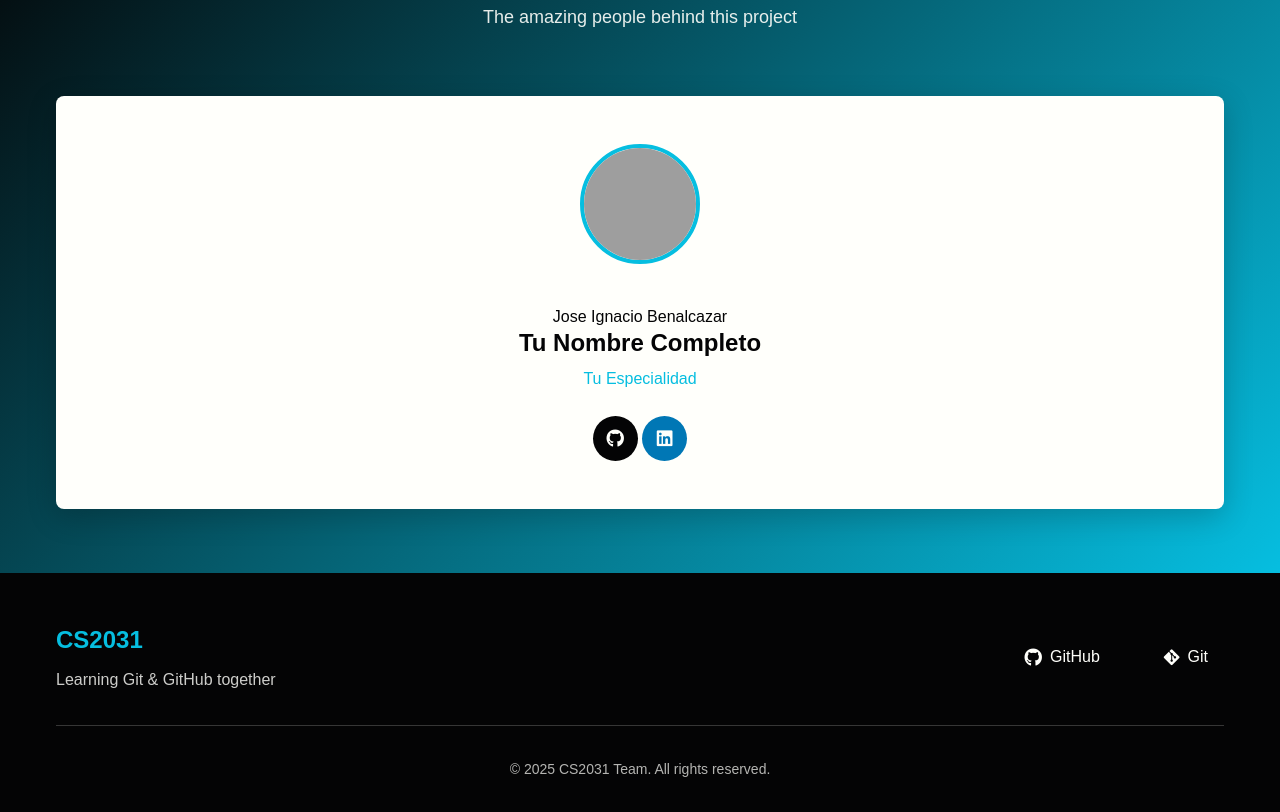
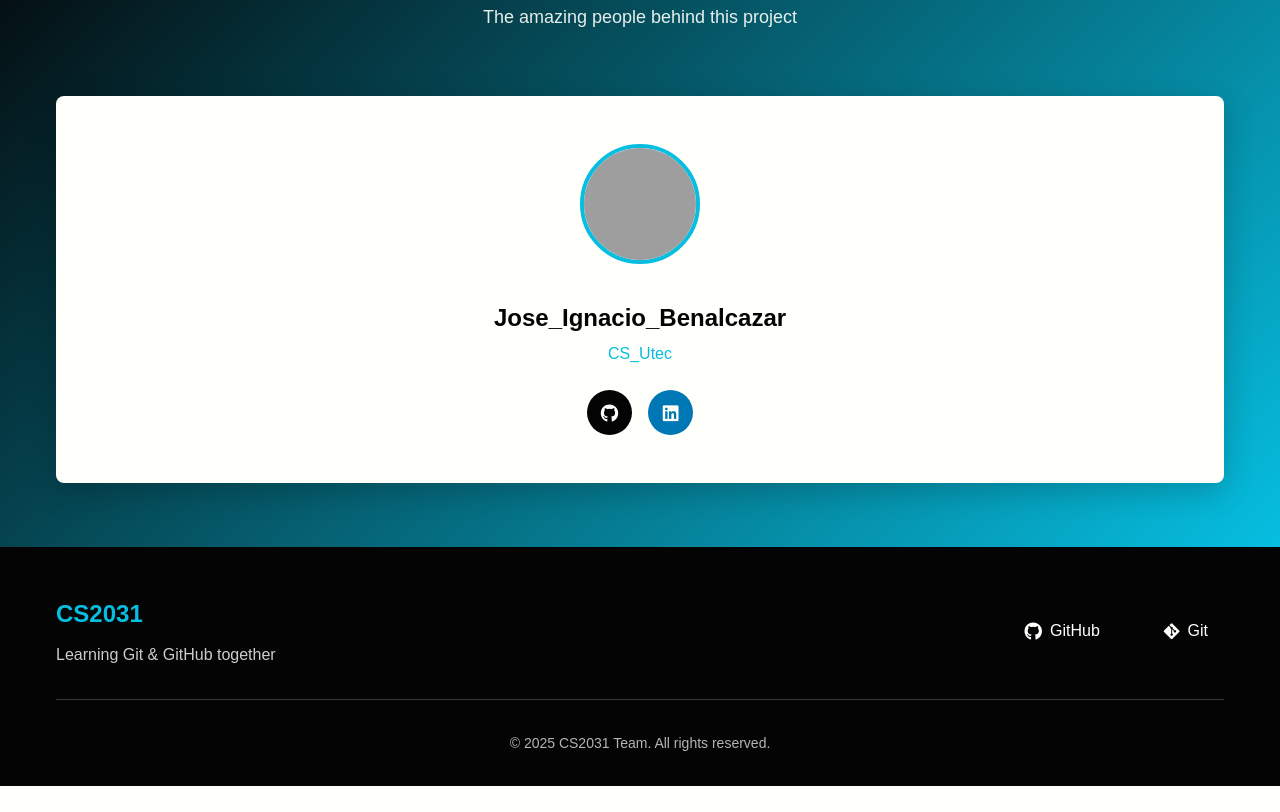
Before and after one commit to yucraian/Hackhaton-0-4, a plain HTML site: page index.html in a window 1280 px wide. Shown: the part 1417-2229 px from the top of the page. After the commit the page ends 2203 px from the top, so only its background shows below. Drawn offline with Linux system fonts and the light colour scheme; grey boxes are pictures that could not be loaded.

Commit message:
Update index 3.html

```diff
--- a/index.html
+++ b/index.html
@@ -142,21 +142,21 @@
                   />
                 </div>
                 <div class="team-card__content">
-                  Jose Ignacio Benalcazar
-                  <h3 class="team-card__name">Tu Nombre Completo</h3>
+
+                  <h3 class="team-card__name">Jose_Ignacio_Benalcazar</h3>
                   <Computer Science Student>
-                  <p class="team-card__role">Tu Especialidad</p>
+                  <p class="team-card__role">CS_Utec</p>
                   <div class="team-card__social">
-                   <https://github.com/JoseIgnacioBenalcazar>
+
                     <a
-                      href="#"
+                      href=" "https://github.com/JoseIgnacioBenalcazar"
                       class="team-card__social-link team-card__social-link--github"
                     >
                       <i class="fab fa-github"></i>
                     </a>
-                    <www.linkedin.com/in/josé-ignacio-benalcázar-ferro-89105b381>
+
                     <a
-                      href="#"
+                      href="www.linkedin.com/in/josé-ignacio-benalcázar-ferro-89105b381"
                       class="team-card__social-link team-card__social-link--linkedin"
                     >
                       <i class="fab fa-linkedin"></i>
```
